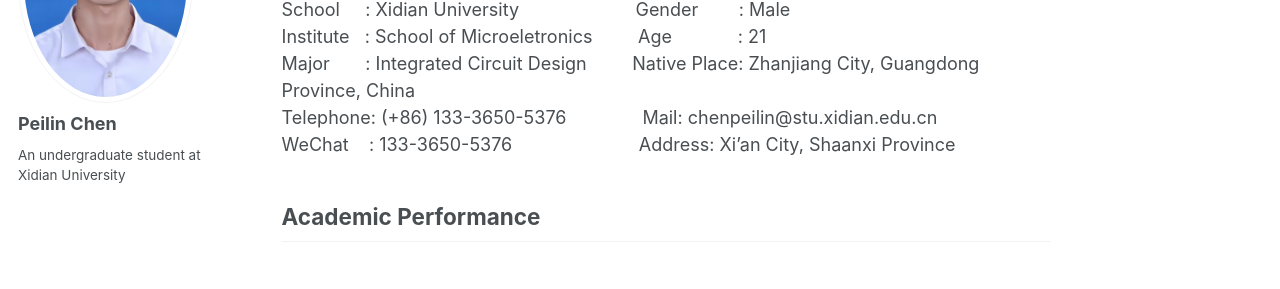
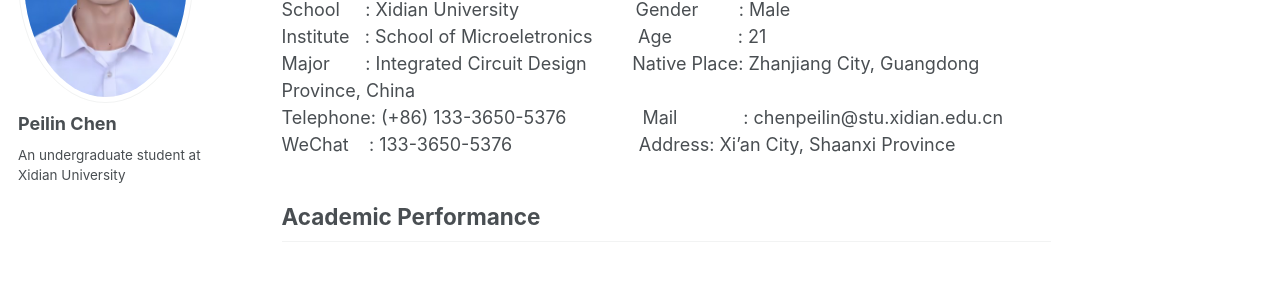
Before and after one commit to peilin-chen/peilin-chen.github.io, a Jekyll site: the page built from _pages/about.md, in a window 1280 px wide and 955 px high. Shown: the part 260-549 px from the top of the window. Built offline with Jekyll 4.4.1, drawn with Linux system fonts in a browser that asks for light colours; part of the change alters nothing that is shown.

```diff
--- a/_pages/about.md
+++ b/_pages/about.md
@@ -12,7 +12,7 @@ redirect_from:
 School&nbsp;&nbsp;&nbsp;&nbsp;&nbsp;:&nbsp;Xidian University&nbsp;&nbsp;&nbsp;&nbsp;&nbsp;&nbsp;&nbsp;&nbsp;&nbsp;&nbsp;&nbsp;&nbsp;&nbsp;&nbsp;&nbsp;&nbsp;&nbsp;&nbsp;&nbsp;&nbsp;&nbsp;&nbsp;&nbsp;Gender&nbsp;&nbsp;&nbsp;&nbsp;&nbsp;&nbsp;&nbsp;&nbsp;: Male
 Institute&nbsp;&nbsp;&nbsp;:&nbsp;School of Microeletronics&nbsp;&nbsp;&nbsp;&nbsp;&nbsp;&nbsp;&nbsp;&nbsp;&nbsp;Age&nbsp;&nbsp;&nbsp;&nbsp;&nbsp;&nbsp;&nbsp;&nbsp;&nbsp;&nbsp;&nbsp;&nbsp;&nbsp;: 21
 Major&nbsp;&nbsp;&nbsp;&nbsp;&nbsp;&nbsp;&nbsp;:&nbsp;Integrated Circuit Design&nbsp;&nbsp;&nbsp;&nbsp;&nbsp;&nbsp;&nbsp;&nbsp;&nbsp;Native Place: Zhanjiang City, Guangdong Province, China
-Telephone:&nbsp;(+86) 133-3650-5376&nbsp;&nbsp;&nbsp;&nbsp;&nbsp;&nbsp;&nbsp;&nbsp;&nbsp;&nbsp;&nbsp;&nbsp;&nbsp;&nbsp;&nbsp;Mail: chenpeilin@stu.xidian.edu.cn
+Telephone:&nbsp;(+86) 133-3650-5376&nbsp;&nbsp;&nbsp;&nbsp;&nbsp;&nbsp;&nbsp;&nbsp;&nbsp;&nbsp;&nbsp;&nbsp;&nbsp;&nbsp;&nbsp;Mail&nbsp;&nbsp;&nbsp;&nbsp;&nbsp;&nbsp;&nbsp;&nbsp;&nbsp;&nbsp;&nbsp;&nbsp;&nbsp;: chenpeilin@stu.xidian.edu.cn
 WeChat&nbsp;&nbsp;&nbsp;&nbsp;:&nbsp;133-3650-5376&nbsp;&nbsp;&nbsp;&nbsp;&nbsp;&nbsp;&nbsp;&nbsp;&nbsp;&nbsp;&nbsp;&nbsp;&nbsp;&nbsp;&nbsp;&nbsp;&nbsp;&nbsp;&nbsp;&nbsp;&nbsp;&nbsp;&nbsp;&nbsp;&nbsp;Address: Xi'an City, Shaanxi Province
 
 ## Academic Performance
```
